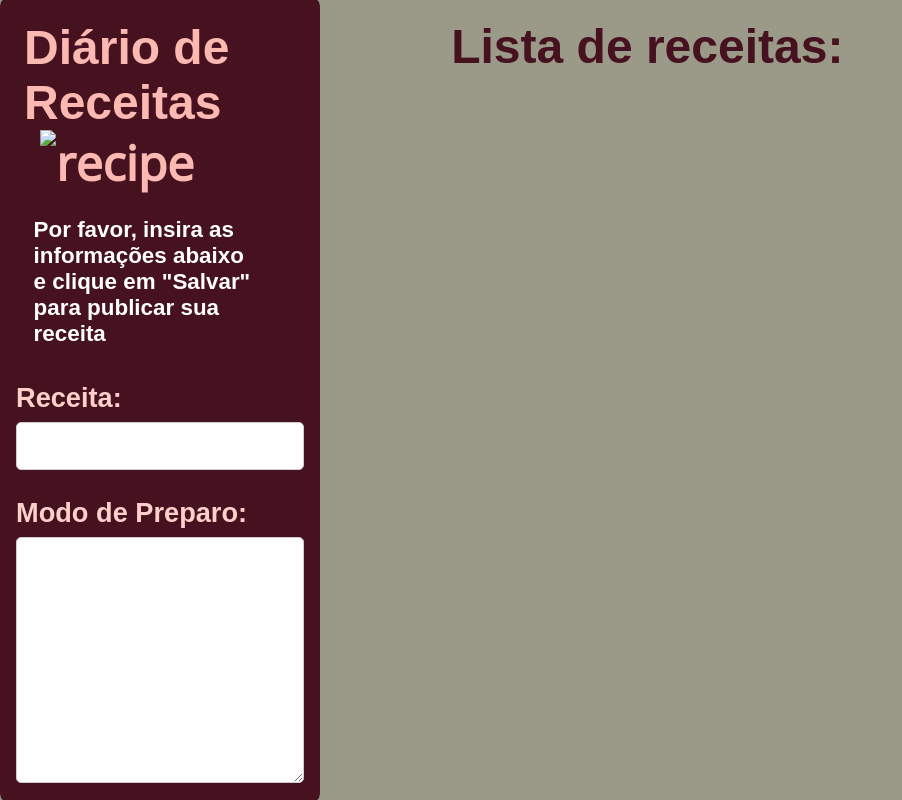
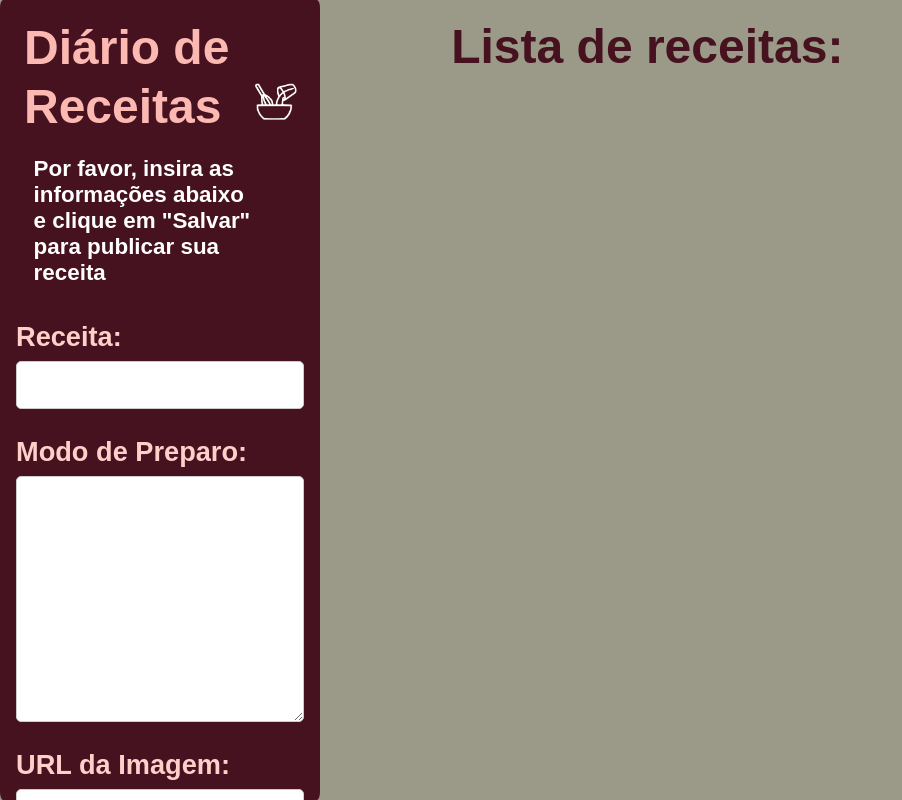
Before and after one commit to arianefrancaqa/frontend-ii, a plain HTML site: page checkPoint1/index.html in a window 1280 px wide. Shown: the whole page, without its empty margins (0-902 px from the left). Drawn offline with nearby package versions, Linux system fonts and the light colour scheme; a web font is replaced by a local one.

Commit message:
Atualização de Estilos

```diff
--- a/checkPoint1/index.html
+++ b/checkPoint1/index.html
@@ -15,7 +15,7 @@
 <body>
     <header>
         <h1>Diário de Receitas
-            <img id="titleImage" src="/img/img1.png" alt="recipe">
+            <img id="titleImage" src="/checkPoint1/img/img1.png" alt="recipe">
         </h1>
 
         <p id="instrucoes">Por favor, insira as informações abaixo e clique em "Salvar" para publicar sua receita </p>
```
Also changed, not shown: checkPoint1/img/img1.png (added).
